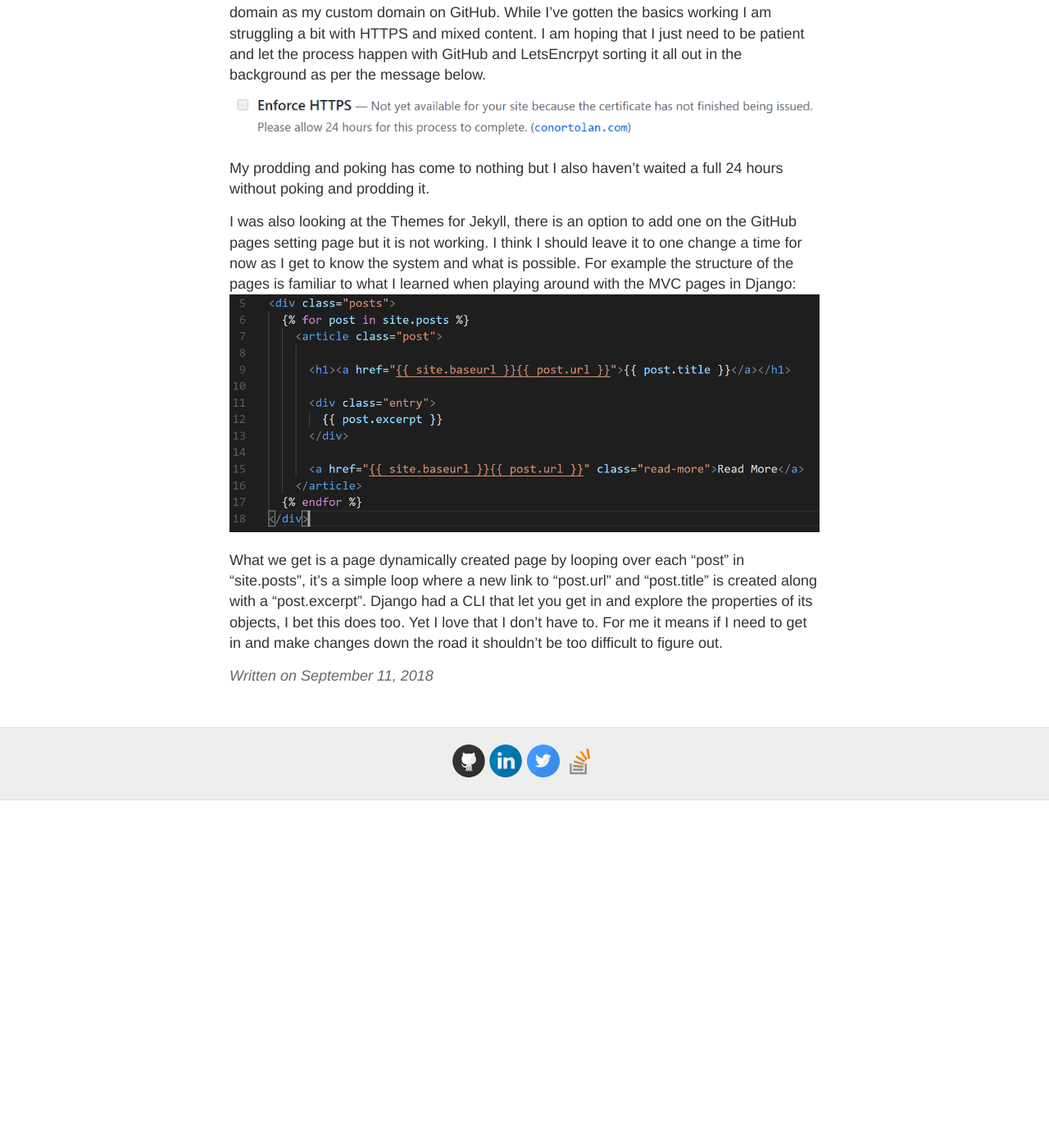
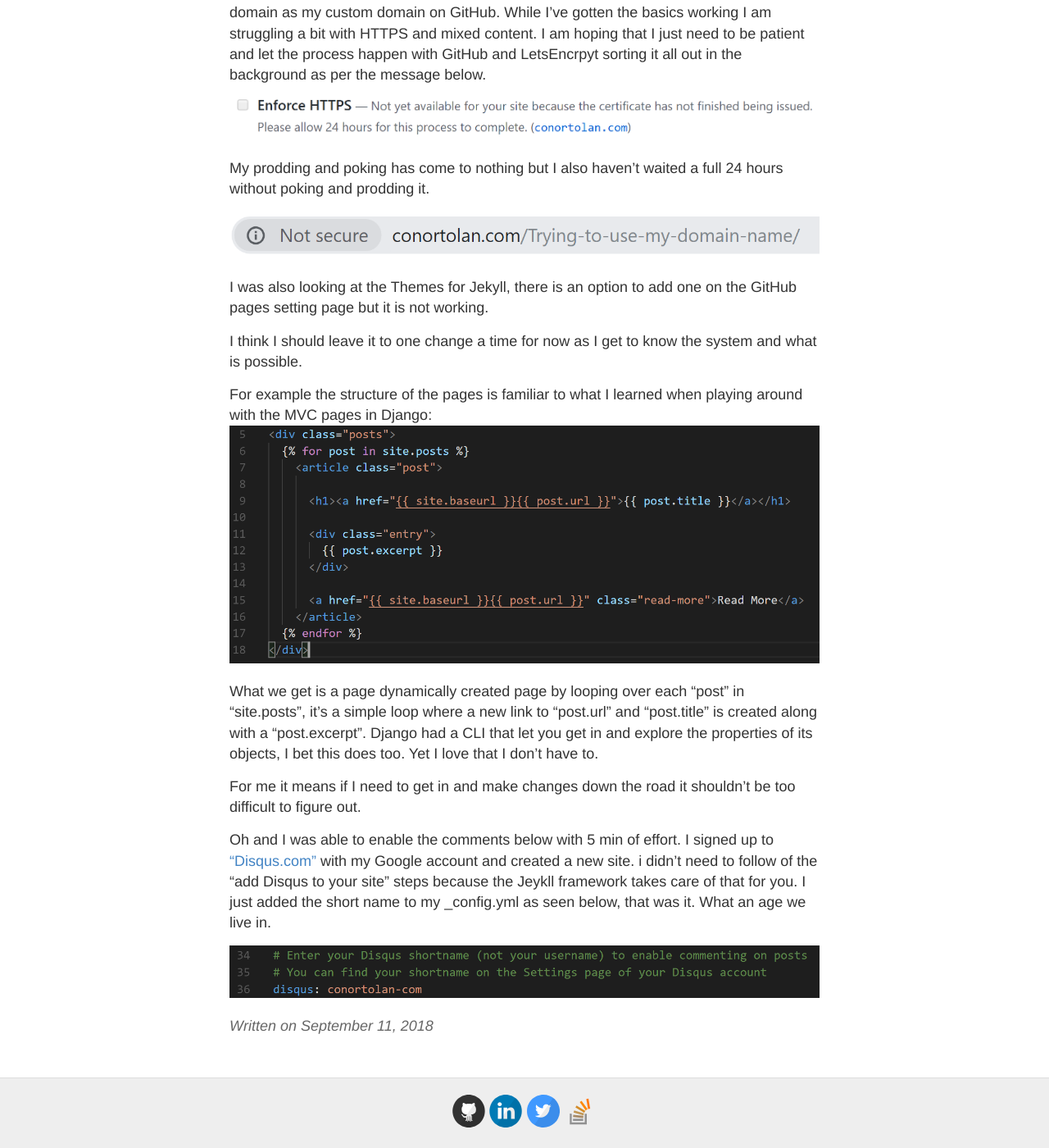
Before and after one commit to ctolan/ctolan.github.io, a Jekyll site: the page built from _posts/2018-9-11-Trying-to-use-my-domain-name.md, in a window 1280 px wide and 1400 px high, scrolled down 274 px. Shown: the whole window at 82% size. Built offline with Jekyll 4.4.1, drawn with Linux system fonts in a browser that asks for light colours; comment, search, counter and statistics services are not loaded; before the commit the page ends 1250 px from its top, so only the background shows below that.

Commit message:
Added content for Disqus and and image.

```diff
--- a/_posts/2018-9-11-Trying-to-use-my-domain-name.md
+++ b/_posts/2018-9-11-Trying-to-use-my-domain-name.md
@@ -9,7 +9,19 @@
 
 My prodding and poking has come to nothing but I also haven’t waited a full 24 hours without poking and prodding it.
 
-I was also looking at the Themes for Jekyll, there is an option to add one on the GitHub pages setting page but it is not working. I think I should leave it to one change a time for now as I get to know the system and what is possible. For example the structure of the pages is familiar to what I learned when playing around with the MVC pages in Django:
+![Not Secure image]({{ site.url }}/images/NotSecureHTTPS.PNG)
+
+I was also looking at the Themes for Jekyll, there is an option to add one on the GitHub pages setting page but it is not working.
+
+I think I should leave it to one change a time for now as I get to know the system and what is possible.
+
+For example the structure of the pages is familiar to what I learned when playing around with the MVC pages in Django:
 ![Index.html image]({{ site.url }}/images/index.html.PNG)
 
-What we get is a page dynamically created page by looping over each “post” in “site.posts”, it’s a simple loop where a new link to “post.url” and “post.title” is created along with a “post.excerpt”. Django had a CLI that let you get in and explore the properties of its objects, I bet this does too. Yet I love that I don’t have to. For me it means if I need to get in and make changes down the road it shouldn’t be too difficult to figure out.
+What we get is a page dynamically created page by looping over each “post” in “site.posts”, it’s a simple loop where a new link to “post.url” and “post.title” is created along with a “post.excerpt”. Django had a CLI that let you get in and explore the properties of its objects, I bet this does too. Yet I love that I don’t have to.
+
+For me it means if I need to get in and make changes down the road it shouldn’t be too difficult to figure out.
+
+Oh and I was able to enable the comments below with 5 min of effort. I signed up to <a href="disqus.com">"Disqus.com"</a> with my Google account and created a new site. i didn't need to follow of the "add Disqus to your site" steps because the Jeykll framework takes care of that for you. I just added the short name to my _config.yml as seen below, that was it. What an age we live in.
+
+![Disqus Config image]({{ site.url }}/images/DisqusConfig.PNG)
```
Also changed, not shown: images/DisqusConfig.PNG (added), images/NotSecureHTTPS.PNG (added).
